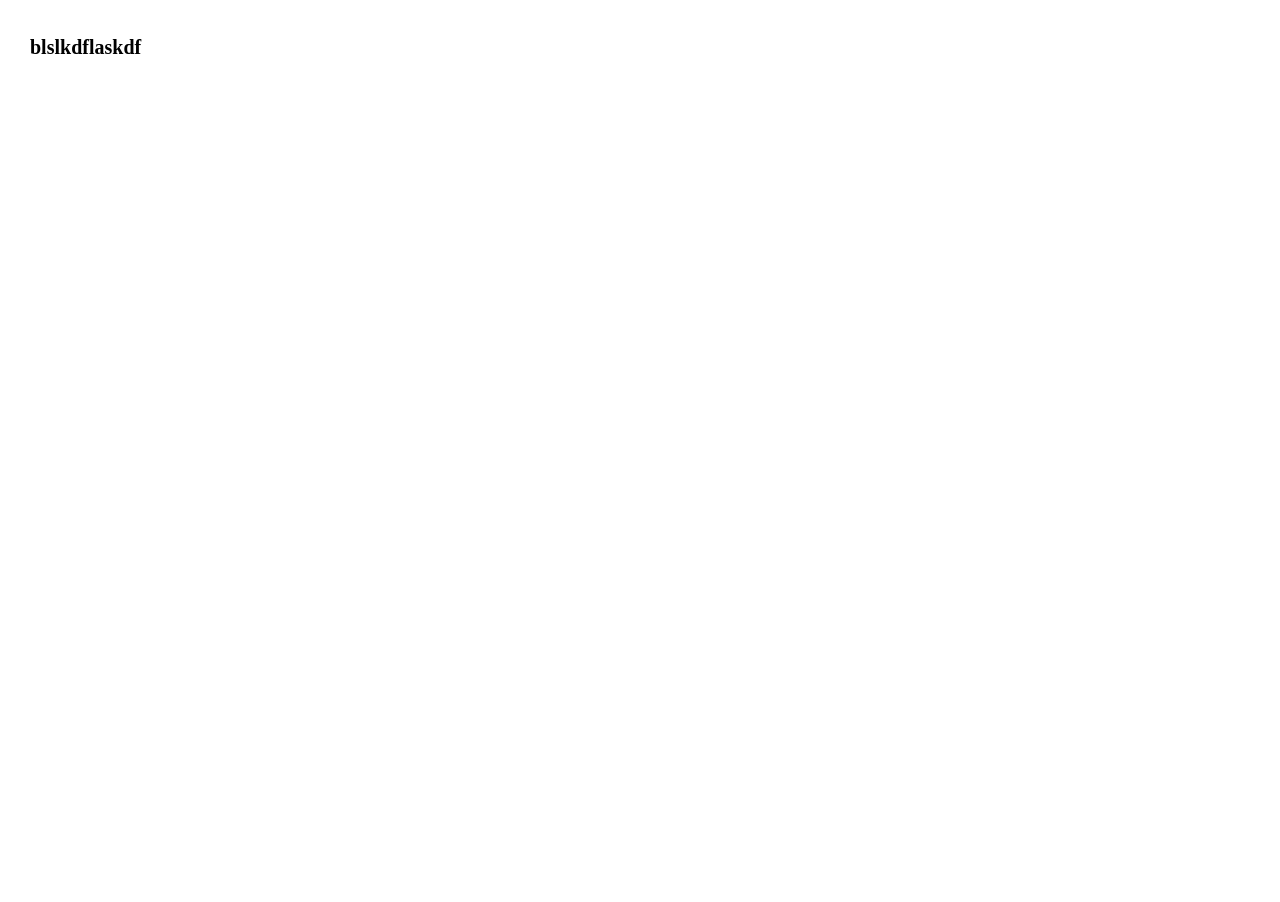
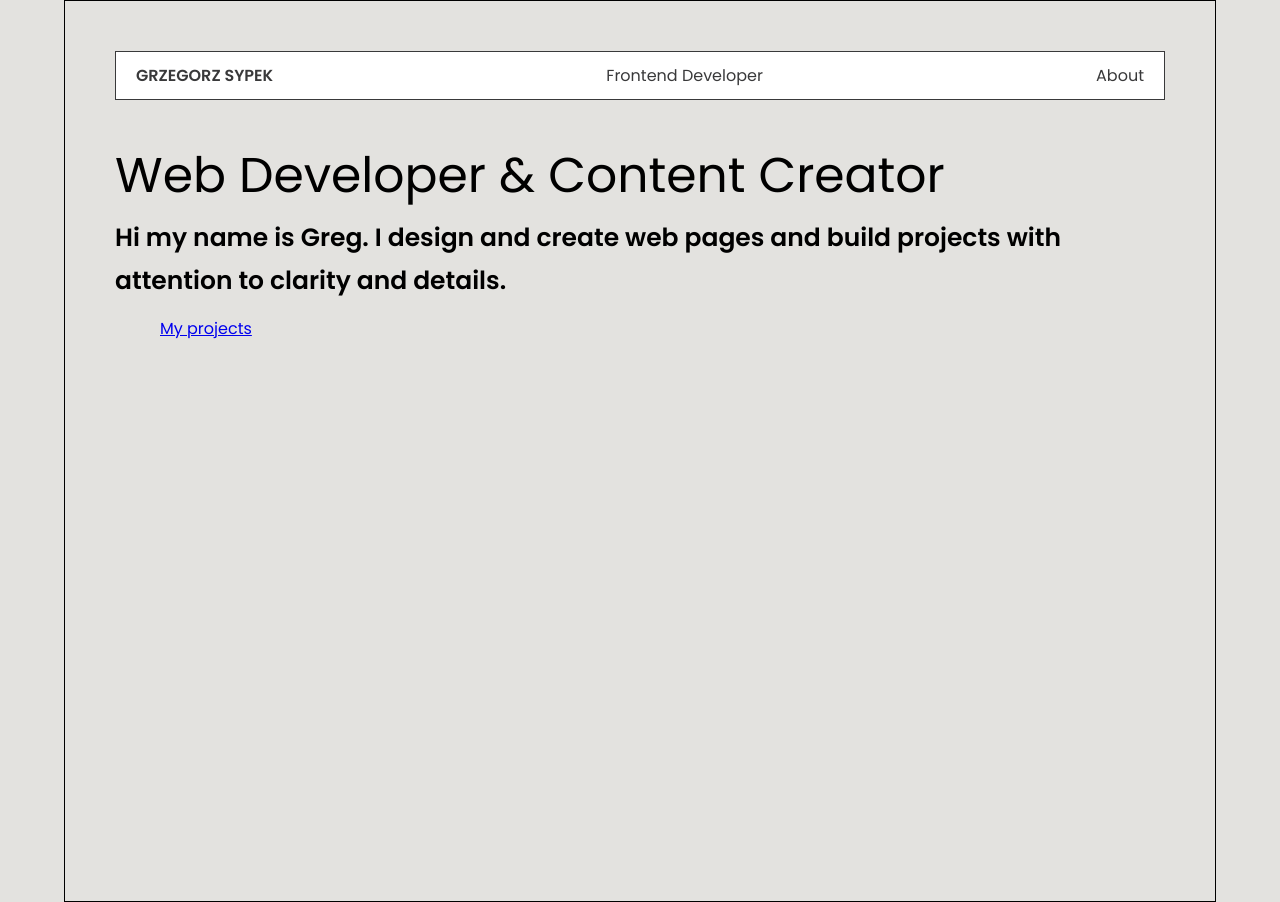
Before and after one commit to gregsypek/portfolio, a website built with Parcel: page index.html in a window 1280 px wide. Before the commit the page ends 800 px from the top, so only its background shows below. Built offline with nearby package versions, Linux system fonts and the light colour scheme.

Commit message:
first settings

```diff
--- /dev/null
+++ b/css/type.css
@@ -0,0 +1,55 @@
+:root {
+  --base-size: 16px;
+  --type-scale: 1.3;
+  --h5: calc(var(--base-size) * var(--type-scale));
+  --h4: calc(var(--h5) * var(--type-scale));
+  --h3: calc(var(--h4) * var(--type-scale));
+  --h2: calc(var(--h3) * var(--type-scale));
+  --h1: calc(var(--h2) * var(--type-scale));
+}
+
+h1 {
+  font-size: var(--h1);
+}
+
+h2 {
+  font-size: var(--h2);
+}
+
+h3 {
+  font-size: var(--h3);
+}
+
+h4 {
+  font-size: var(--h4);
+}
+
+h5 {
+  font-size: var(--h5);
+}
+
+p {
+  font-size: var(--base-size);
+}
+
+.text_small {
+  font-size: calc(var(--base-size) / var(--type-scale));
+}
+
+@media (min-width: 200px) {
+  :root {
+    --type-scale: 1.125;
+  }
+}
+
+@media (min-width: 480px) {
+  :root {
+    --type-scale: 1.2;
+  }
+}
+
+@media (min-width: 768px) {
+  :root {
+    --type-scale: 1.25;
+  }
+}
--- a/index.html
+++ b/index.html
@@ -5,9 +5,44 @@
     <meta http-equiv="X-UA-Compatible" content="IE=edge" />
     <meta name="viewport" content="width=device-width, initial-scale=1.0" />
     <title>Portfolio</title>
-		<link rel="stylesheet" href="sass/main.css" />
+    <link
+      href="https://fonts.googleapis.com/css2?family=Poppins:wght@400;600&display=swap"
+      rel="stylesheet"
+    />
+    <link rel="stylesheet" href="/css/type.css" />
+    <link rel="stylesheet" href="/public/css/main.css" />
   </head>
+
   <body>
-  <h1>blslkdflaskdf</h1>
+    <div class="home">
+      <nav class="home__nav">
+        <ul class="home__nav-list">
+          <li class="home__nav--name">Grzegorz Sypek</li>
+          <li class="home__nav--title">Frontend Developer</li>
+          <li class="home__nav--about">
+            <a href="#about" class="home__nav--link">About</a>
+          </li>
+        </ul>
+      </nav>
+      <div class="home__main">
+        <div class="home__picture">
+          <div class="home__picture--left-square"></div>
+
+          <div class="home__picture--right-square"></div>
+
+        </div>
+        <div class="home__content">
+          <h1 class="home__title">
+            Web Developer
+            <span class="home__title--black">& Content Creator</span>
+          </h1>
+          <h4 class="home__hi">
+            Hi my name is Greg. I design and create web pages and build projects
+            with attention to clarity and details.
+          </h4>
+          <a href="projects.html" class="home__btn btn">My projects</a>
+        </div>
+      </div>
+    </div>
   </body>
 </html>
--- a/sass/base/_base.scss
+++ /dev/null
@@ -1,15 +0,0 @@
-*,
-*::after,
-*::before {
-	margin: 0;
-	padding: 0;
-	box-sizing: inherit;
-}
-
-html {
-	font-size: 62.5%;
-}
-
-body {
-	box-sizing: border-box;
-}
--- a/sass/base/_typography.scss
+++ /dev/null
@@ -1,6 +0,0 @@
-body {
-	font-weight: 400;
-	// font-size: 16px;
-	line-height: 1.7;
-	padding: 3rem;
-}
--- a/sass/main.scss
+++ /dev/null
@@ -1,2 +0,0 @@
-@import "base/base";
-@import "base/typography";
--- /dev/null
+++ b/scss/_base.scss
@@ -0,0 +1,40 @@
+$font-primary: 'Poppins', sans-serif;
+
+// COLORS
+
+$color-primary: #e3e2df;
+$color-secondary: #ffffff;
+$color-tertiary: #39393a;
+
+*,
+*::after,
+*::before {
+  margin: 0;
+  padding: 0;
+  box-sizing: inherit;
+}
+
+html {
+  font-size: 62.5%;
+}
+
+body {
+  box-sizing: border-box;
+  background-color: $color-primary;
+}
+.btn {
+  display: inline-block;
+  background-color: var(--color-primary);
+  font-size: 1.6rem;
+  font-family: inherit;
+  font-weight: 500;
+  border: none;
+  padding: 1.25rem 4.5rem;
+
+  cursor: pointer;
+  transition: all 0.3s;
+
+  .btn:hover {
+    background-color: var(--color-primary-darker);
+  }
+}
--- /dev/null
+++ b/scss/_home.scss
@@ -0,0 +1,49 @@
+.home {
+  min-height: 100vh;
+  margin: 0 auto;
+  // border: 1px solid black;
+
+  &__nav {
+    background-color: $color-secondary;
+    border: 1px solid $color-tertiary;
+    padding: 1rem 2rem;
+    font-size: 1.6rem;
+    &-list {
+      color: $color-tertiary;
+      list-style: none;
+      display: flex;
+      justify-content: space-between;
+      // border: 1px solid $color-tertiary;
+    }
+    &--name {
+      text-transform: uppercase;
+      font-weight: 700;
+    }
+    // &--title {
+    // }
+    // &--about {
+    // }
+    &--link {
+      text-decoration: none;
+      color: inherit;
+    }
+  }
+  &__main {
+  }
+  &__picture {
+    &--left-square {
+    }
+    &--right-square {
+    }
+  }
+  &__content {
+  }
+  &__title {
+    &--black {
+    }
+  }
+  &__hi {
+  }
+  &__btn {
+  }
+}
--- /dev/null
+++ b/scss/_typography.scss
@@ -0,0 +1,17 @@
+body {
+  font-weight: 400;
+  font-family: $font-primary;
+  border: 1px solid black;
+  // font-size: 16px;
+  line-height: 1.7;
+  padding: 5rem;
+  max-width: 1152px;
+  margin: 0 auto;
+}
+h1,
+h2,
+h3 {
+  font-weight: normal;
+  margin: 0;
+  // color: $color-honey;
+}
--- /dev/null
+++ b/scss/main.scss
@@ -0,0 +1,3 @@
+@import 'base';
+@import 'typography';
+@import 'home';
```
Also changed, not shown: package.json (+11 -3 lines), public/css/main.css (added), sass/main.css (deleted), scss/main.css (added), 4 other files. Lines whose indentation alone changed are shown as unchanged.
